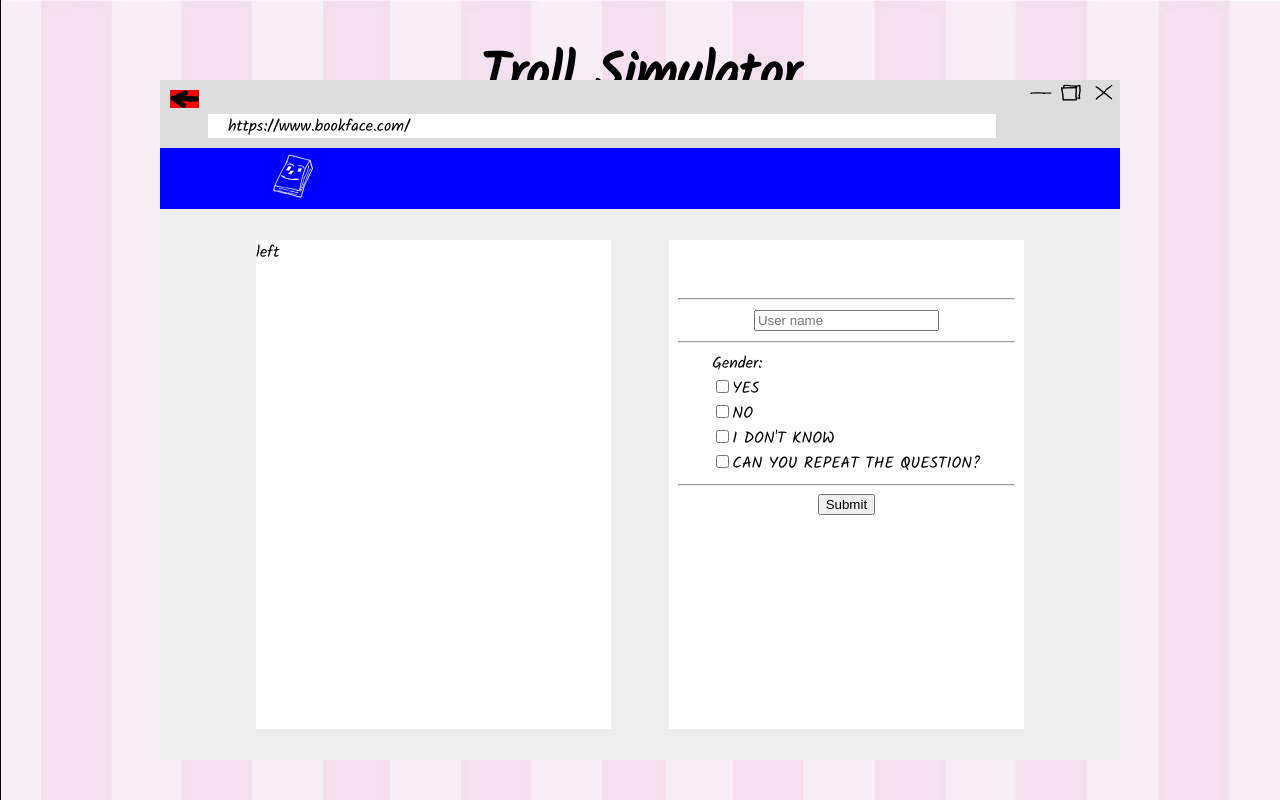
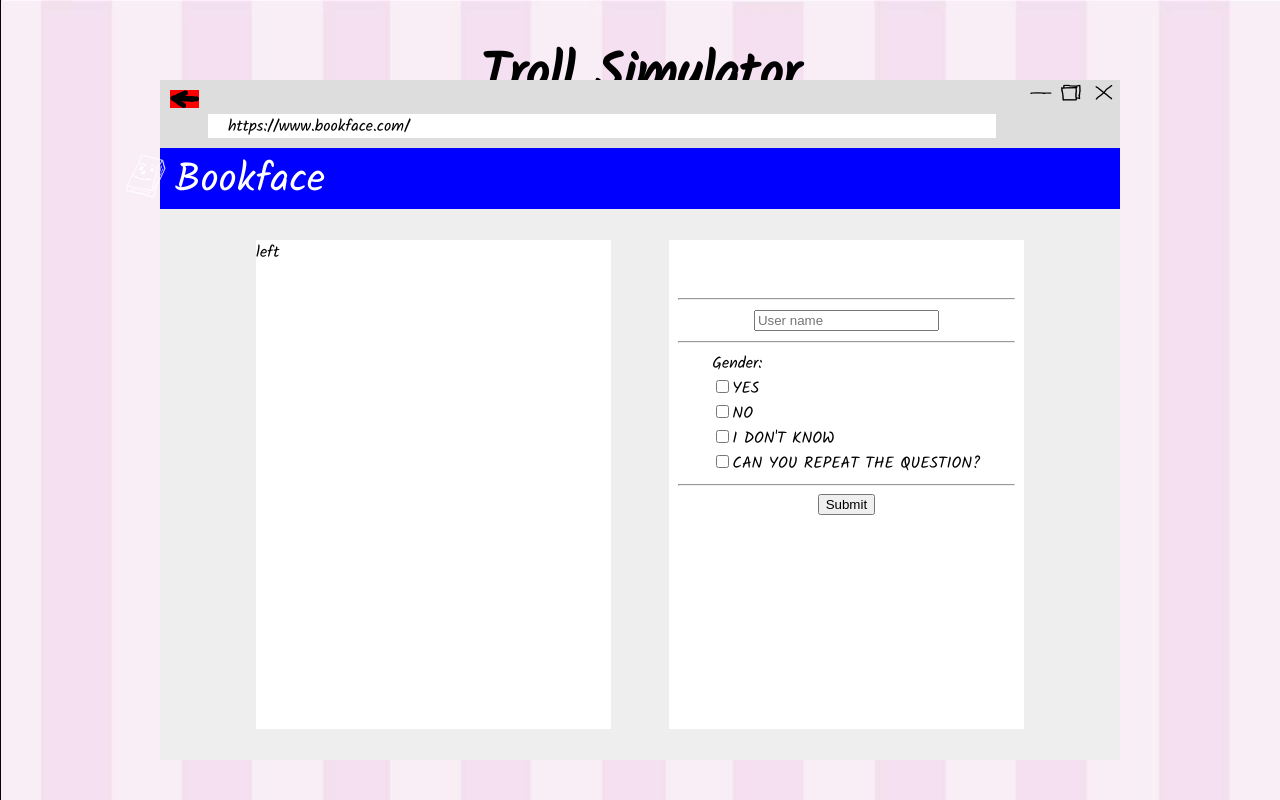
Before and after one commit to perblawiik/the-cake, a React (Create React App) app: page / in a window 1280 px wide. Built offline with nearby package versions, Linux system fonts and the light colour scheme.

Commit message:
Working logo

```diff
--- a/src/css/LoginPage.css
+++ b/src/css/LoginPage.css
@@ -10,6 +10,22 @@
 
 .bookfaceTitle{
 	color: white;
+	margin: 0;
+	float: left;
+}
+.bookfaceLogo{
+	width: 70px;
+	height: 70px;
+	padding: 0;
+	margin: 0;
+	transform: translateX(-425%);
+}
+
+.mainWindowContainer{
+	position: relative;
+	width: 100%;
+	height: 90%;
+	top: 10%;
 }
 
 .leftlogin {
@@ -32,30 +48,19 @@
     flex-direction: column;
     align-items: center;
     justify-content: flex-start;
-
-		}
-
-		table, th, td {
-    border: 1px solid black;
 }
 
 .playerNameTextBox {
-
-
 }
 
 .genderBoxes {
-
-
 }
 
 .substyle {
-
     bottom: 5%;
 }
 
 .Blankspace {
-
 	height: 50px;
 }
 
@@ -66,23 +71,3 @@
 .namestyle {
     top: 10%;
 }
-.bookfaceLogo{
-	width: 70px;
-	height: 70px;
-	padding: 0;
-	margin: 0;
-}
-
-.theTable {
-
-	height: auto;
-
-}
-
-td {
-
-
-	padding: 0;
-	margin: 0;
-
-}
--- a/src/js/classes/LoginPage.js
+++ b/src/js/classes/LoginPage.js
@@ -20,35 +20,15 @@ class LoginPage extends Component {
         }
     }
 
-    //
-    /* <p className= 'bookfaceTitle'>
-                                Bookface
-                                </p>
-
-<table className='theTable'>
-                        <tr>
-                            <td>
-                                <img className = 'bookfaceLogo' src = {require('../../img/bookface_logo_white.svg')} alt='logo'/>
-                            </td>
-                            <td>
-
-                            </td>
-                        </tr>
-                    </table>
-
-
-
-                                */
-
     render() {
 
         return(
             /*Div with title of page*/
-            <div style={{position: 'absolute', width: '100%', height: '90%', top: '10%'}}>
+            <div className='mainWindowContainer'>
                 <div className = 'topbar'>
 
                     <img className = 'bookfaceLogo' src = {require('../../img/bookface_logo_white.svg')} alt='logo'/>
-                     <p className= 'bookfaceTitle'>
+                    <p className= 'bookfaceTitle'>
                         Bookface
                     </p>
 
```
Lines whose indentation alone changed are shown as unchanged.
